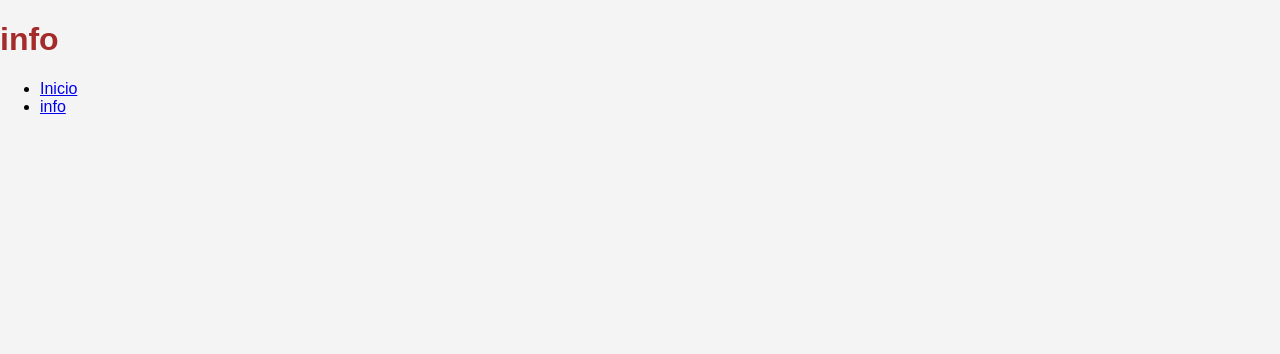
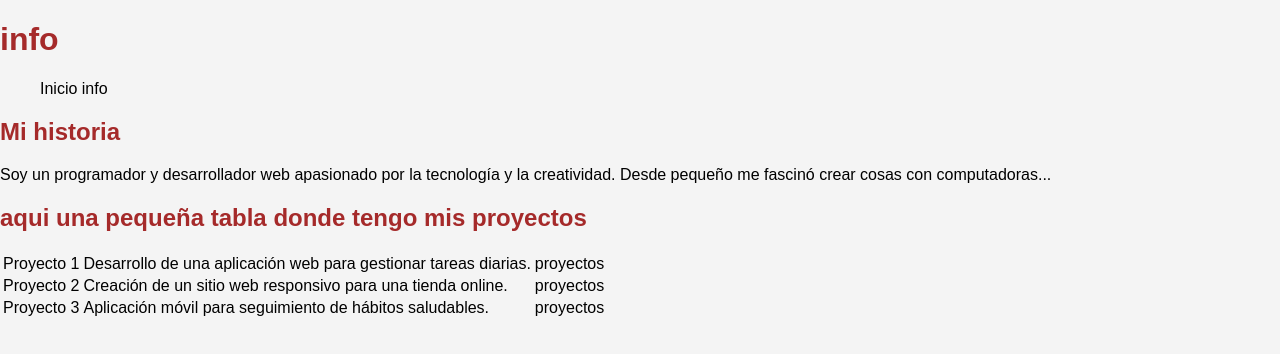
Before and after one commit to ManuTorres95/Trabajo-practico-1, a plain HTML site: page Info.html in a window 1280 px wide. Drawn offline with Linux system fonts and the light colour scheme.

Commit message:
agregue una tabla

```diff
--- a/Info.html
+++ b/Info.html
@@ -3,7 +3,7 @@
 <head>
     <meta charset="UTF-8">
     <meta name="viewport" content="width=device-width, initial-scale=1.0">
-    <title>info</title>
+    <title>Info</title>
     <link rel="stylesheet" href="styles.css">
 </head>
 <body>
@@ -11,11 +11,33 @@
         <h1>info</h1>
         <nav>
             <ul>
-                <li><a href="index.html">Inicio</a></li>
-                <li><a href="Info.html">info</a></li>
+                <a href="index.html"></a>Inicio</a>
+                <a href="Info.html"></a>info</a>
             </ul>
         </nav>
     </header>
+    <h2>Mi historia</h2>
+    <p>Soy un programador y desarrollador web apasionado por la tecnología y la creatividad. Desde pequeño me fascinó crear cosas con computadoras...</p>
+    <h2>aqui una pequeña tabla donde tengo mis proyectos</h2>
+    <table>
+        <tbody>
+            <tr>
+                <td>Proyecto 1</td>
+                <td>Desarrollo de una aplicación web para gestionar tareas diarias.</td>
+                <td><a>proyectos</a></td>
+            </tr>
+            <tr>
+                <td>Proyecto 2</td>
+                <td>Creación de un sitio web responsivo para una tienda online.</td>
+                <td><a>proyectos</a></td>
+            </tr>
+            <tr>
+                <td>Proyecto 3</td>
+                <td>Aplicación móvil para seguimiento de hábitos saludables.</td>
+                <td><a>proyectos </a></td>
+            </tr>
+        </tbody>
+    </table>
 
 
 </body>
```
